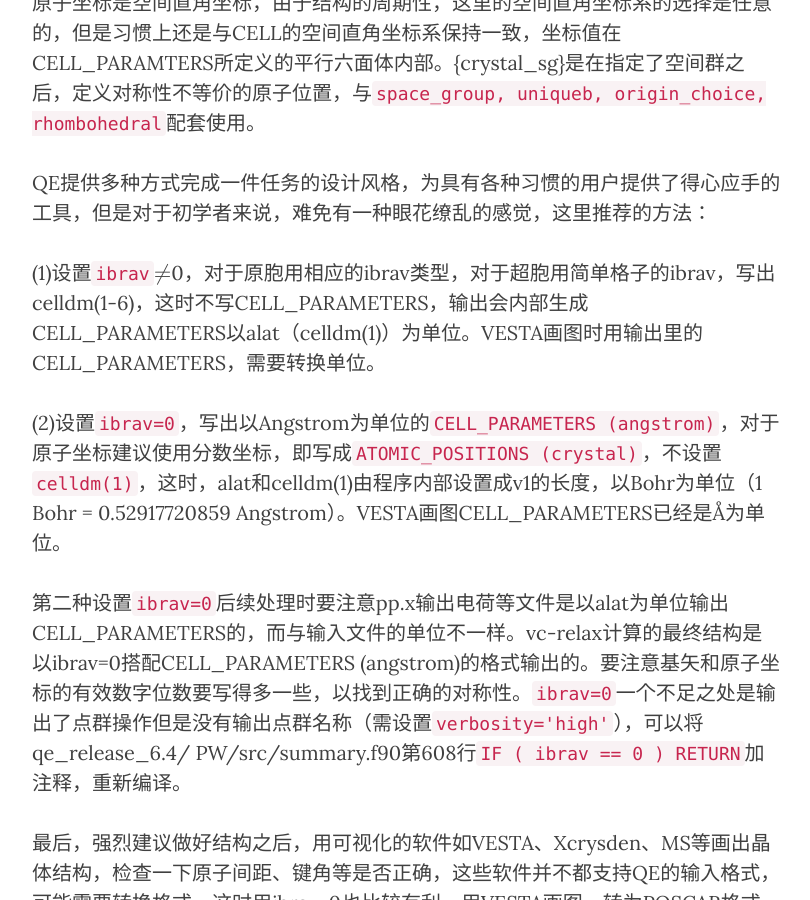
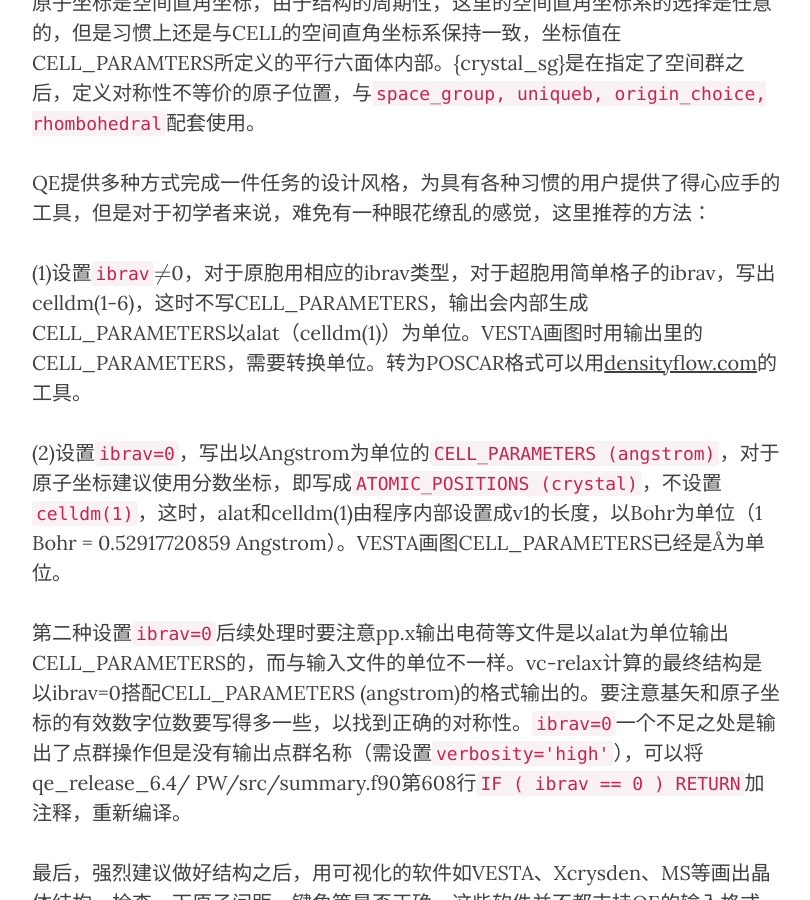
Before and after one commit to yyyu200/DFTbook, a Jekyll site: the page built from _posts/2019-04-07-TransCell.md, in a window 1280 px wide and 900 px high, scrolled down 6061 px. Shown: the whole window, without its empty margins (233-1043 px from the left). Built offline with Jekyll 4.4.1, drawn with Linux system fonts in a browser that asks for light colours; nearby versions of some CDN libraries; formulas are drawn with MathJax 3; comment, search, counter and statistics services are not loaded.

Commit message:
modify at 20200904-12:15:33-di

````diff
--- a/_posts/2019-04-07-TransCell.md
+++ b/_posts/2019-04-07-TransCell.md
@@ -87,7 +87,7 @@ $$\vec{v_{1}}=(v_{11},v_{12},v_{13}),\vec{v_{2}}=(v_{21},v_{22},v_{23}),\vec{v_{
 
 QE提供多种方式完成一件任务的设计风格，为具有各种习惯的用户提供了得心应手的工具，但是对于初学者来说，难免有一种眼花缭乱的感觉，这里推荐的方法：
 
-(1)设置```ibrav```$\neq$0，对于原胞用相应的ibrav类型，对于超胞用简单格子的ibrav，写出celldm(1-6)，这时不写CELL_PARAMETERS，输出会内部生成CELL_PARAMETERS以alat（celldm(1)）为单位。VESTA画图时用输出里的CELL_PARAMETERS，需要转换单位。
+(1)设置```ibrav```$\neq$0，对于原胞用相应的ibrav类型，对于超胞用简单格子的ibrav，写出celldm(1-6)，这时不写CELL_PARAMETERS，输出会内部生成CELL_PARAMETERS以alat（celldm(1)）为单位。VESTA画图时用输出里的CELL_PARAMETERS，需要转换单位。转为POSCAR格式可以用[densityflow.com](http://www.densityflow.com/p2v.html)的工具。
 
 (2)设置```ibrav=0```，写出以Angstrom为单位的```CELL_PARAMETERS (angstrom)```，对于原子坐标建议使用分数坐标，即写成```ATOMIC_POSITIONS (crystal)```，不设置```celldm(1)```，这时，alat和celldm(1)由程序内部设置成v1的长度，以Bohr为单位（1 Bohr = 0.52917720859 Angstrom）。VESTA画图CELL_PARAMETERS已经是Å为单位。
 
````
